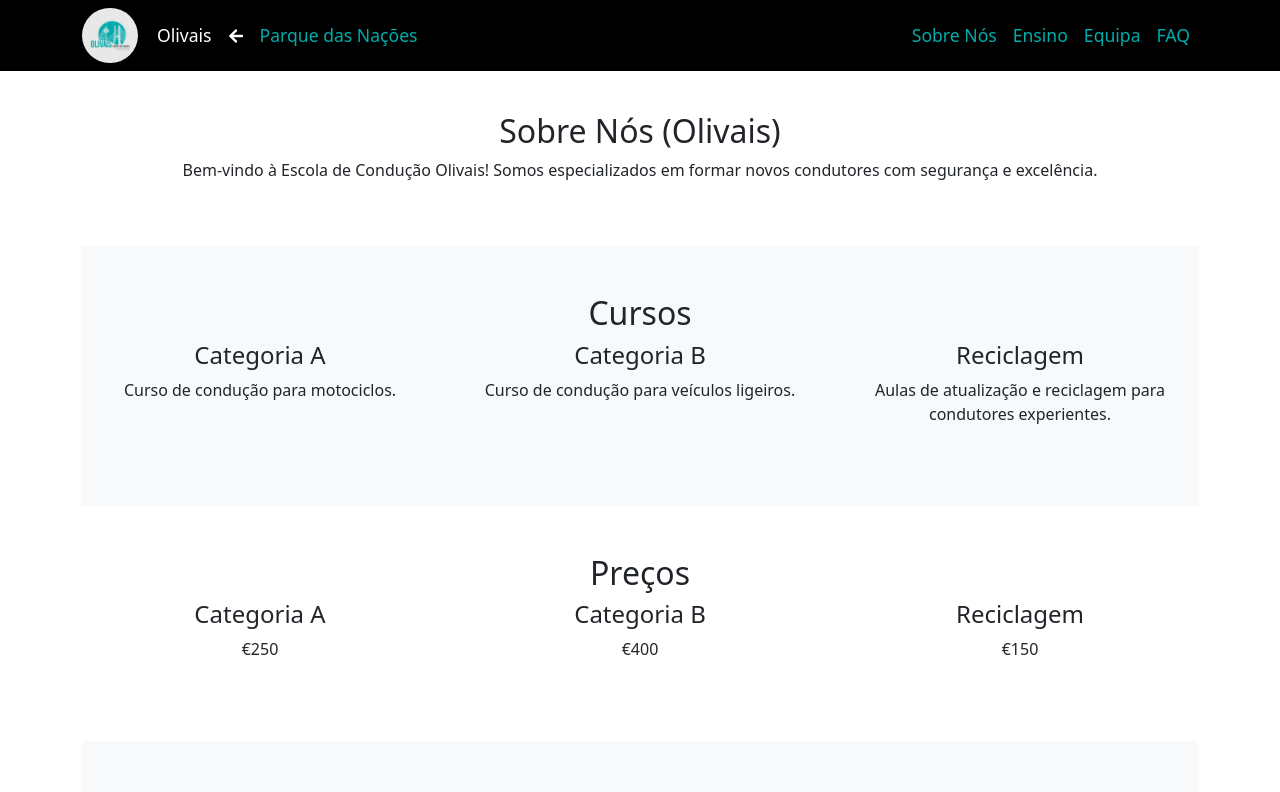
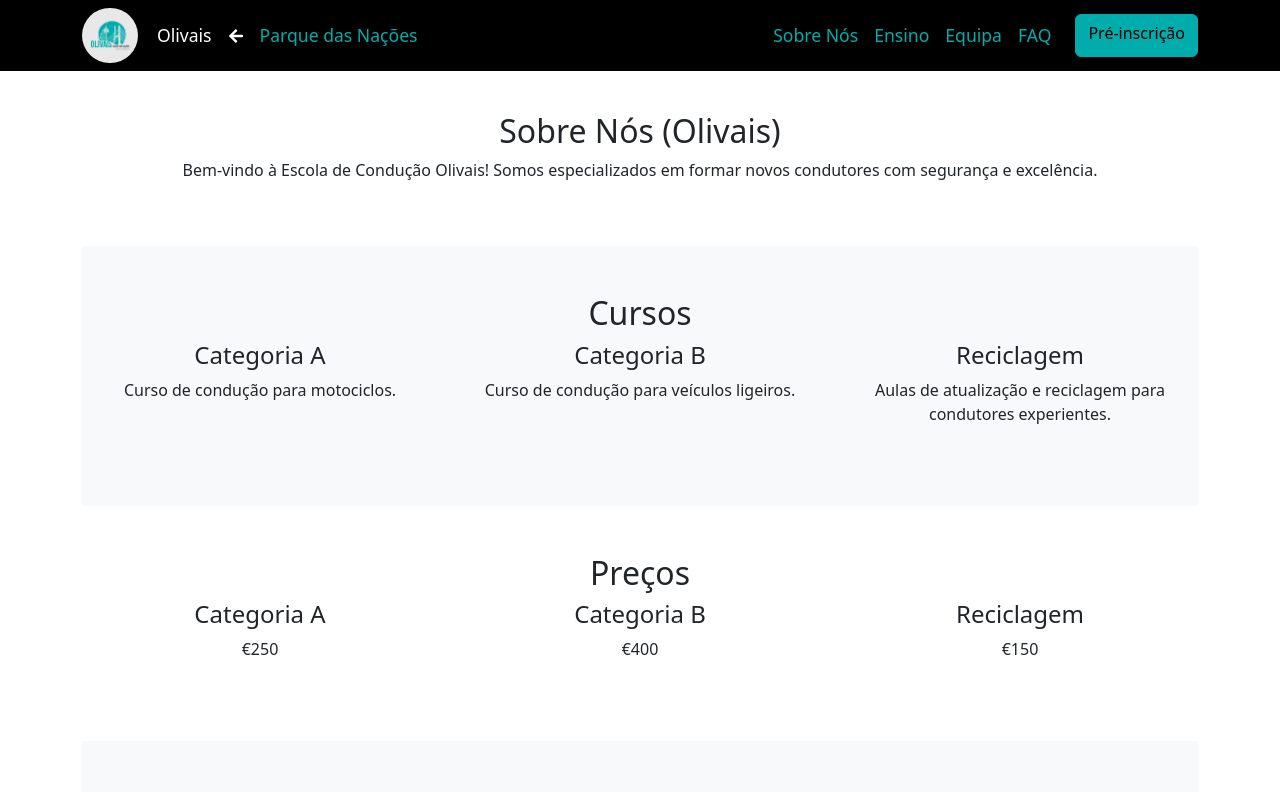
Before and after one commit to dragoss-ariton/site1, a React (Create React App) app: page / in a window 1280 px wide. Shown: the top 792 px of the page. Built offline with nearby package versions, Linux system fonts and the light colour scheme.

Commit message:
Adição do botão de pre inscrição e do roteamento das respetivas paginas

```diff
--- a/src/App.js
+++ b/src/App.js
@@ -14,6 +14,8 @@ import EnsinoA from './components/escola-olivais/Ensino-A';
 import EnsinoB from './components/escola-PDN/Ensino-B';
 import FAQA from './components/escola-olivais/FAQ-A';
 import FAQB from './components/escola-PDN/FAQ-B';
+import PreInscricaoA from './components/escola-olivais/PreInscricaoA';
+import PreInscricaoB from './components/escola-PDN/PreInscricaoB';
 
 import './App.css';
 
@@ -35,6 +37,8 @@ const App = () => {
                     <Route path="/ensino-parque-das-nacoes" element={<EnsinoB />} />
                     <Route path="/FAQ-olivais" element={<FAQA />} />
                     <Route path="/FAQ-parque-das-nacoes" element={<FAQB />} />
+                    <Route path="/pre-inscricao-olivais" element={<PreInscricaoA />} />
+                    <Route path="/pre-inscricao-parque-das-nacoes" element={<PreInscricaoB/>} />
                 </Routes>
         </Router>
     );
--- a/src/components/Navbar.css
+++ b/src/components/Navbar.css
@@ -79,3 +79,14 @@
         border-radius: 100%;
     }
 }
+
+.custom-btn-form{
+    border-color: #00acac !important;
+    color: black !important;
+    background-color: #00acac !important;
+}
+
+.custom-btn-form:hover {
+    background-color: black !important;
+    color: #00acac !important;
+}
--- a/src/components/Navbar.js
+++ b/src/components/Navbar.js
@@ -1,6 +1,6 @@
 import React, { useState } from 'react';
 import { Link, useLocation } from 'react-router-dom';
-import { Container, Nav, Navbar as BootstrapNavbar } from 'react-bootstrap';
+import { Container, Nav, Navbar as BootstrapNavbar, Button } from 'react-bootstrap';
 import { FaArrowLeft } from 'react-icons/fa';
 import './Navbar.css';
 import logo from './logo.jpg'; // Importa corretamente a imagem
@@ -32,6 +32,8 @@ const Navbar = () => {
             { to: "/faq-parque-das-nacoes", label: "FAQ" },
         ]
     };
+
+    const preRegistrationLink = selectedSchool === 'A' ? "/pre-inscricao-olivais" : "/pre-inscricao-parque-das-nacoes";
 
     return (
         <BootstrapNavbar expand="lg" fixed="top" className="navbar-custom" expanded={expanded}>
@@ -79,7 +81,16 @@ const Navbar = () => {
                                 </Link>
                             </li>
                         ))}
-                    </Nav>
+                        <Button
+                            variant="outline-light"
+                            className="ms-3 custom-btn-form"
+                            onClick={() => setExpanded(false)} // Colapsa a Navbar ao clicar no botão
+                            as={Link}
+                            to={preRegistrationLink} // Redireciona com base na escola selecionada
+                        >
+                                Pré-inscrição
+                        </Button>
+                        </Nav>
                 </BootstrapNavbar.Collapse>
             </Container>
         </BootstrapNavbar>
```
Also changed, not shown: src/components/escola-PDN/PreInscricaoB.js (added), src/components/escola-olivais/PreInscricaoA.js (added).
